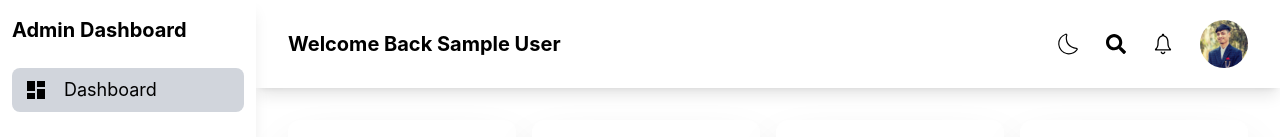
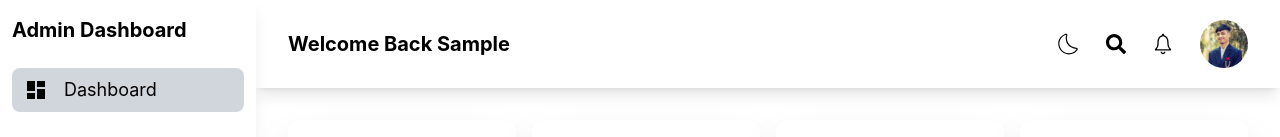
Before and after one commit to PratishBuzzra/Admin-Dashboard, a React (Vite) app: page /dashboard in a window 1280 px wide. Shown: the top 137 px of the page. Built offline with nearby package versions, Linux system fonts and the light colour scheme; sample sign-in values are in the browser's storage.

Commit message:
changed name value

```diff
--- a/src/components/Header.tsx
+++ b/src/components/Header.tsx
@@ -10,7 +10,7 @@ const Header = () => {
   return (
     <header className="shadow-lg px-4 md:px-8 py-4 md:py-5 ">
       <div className="flex flex-col md:flex-row justify-between items-center">
-        <h2 className="md:text-xl text-lg font-bold md:mb-0 mb-2">Welcome Back {user?.name}</h2>
+        <h2 className="md:text-xl text-lg font-bold md:mb-0 mb-2">Welcome Back {user?.name.split(" ")[0]}</h2>
         <div className="flex items-center gap-6">
             <div className="flex gap-6 md:text-xl text-lg">
             <button><CiDark size={28}/></button>
--- a/src/pages/Login.tsx
+++ b/src/pages/Login.tsx
@@ -47,7 +47,7 @@ const Login = () => {
             email: "pratish@gmail.com",
             password: "12345678",
             role: "admin",
-            name: "Pratish"
+            name: "Pratish Bajracharya"
         }
         if(data.email === admin.email && data.password === admin.password){
             login(admin)
```
